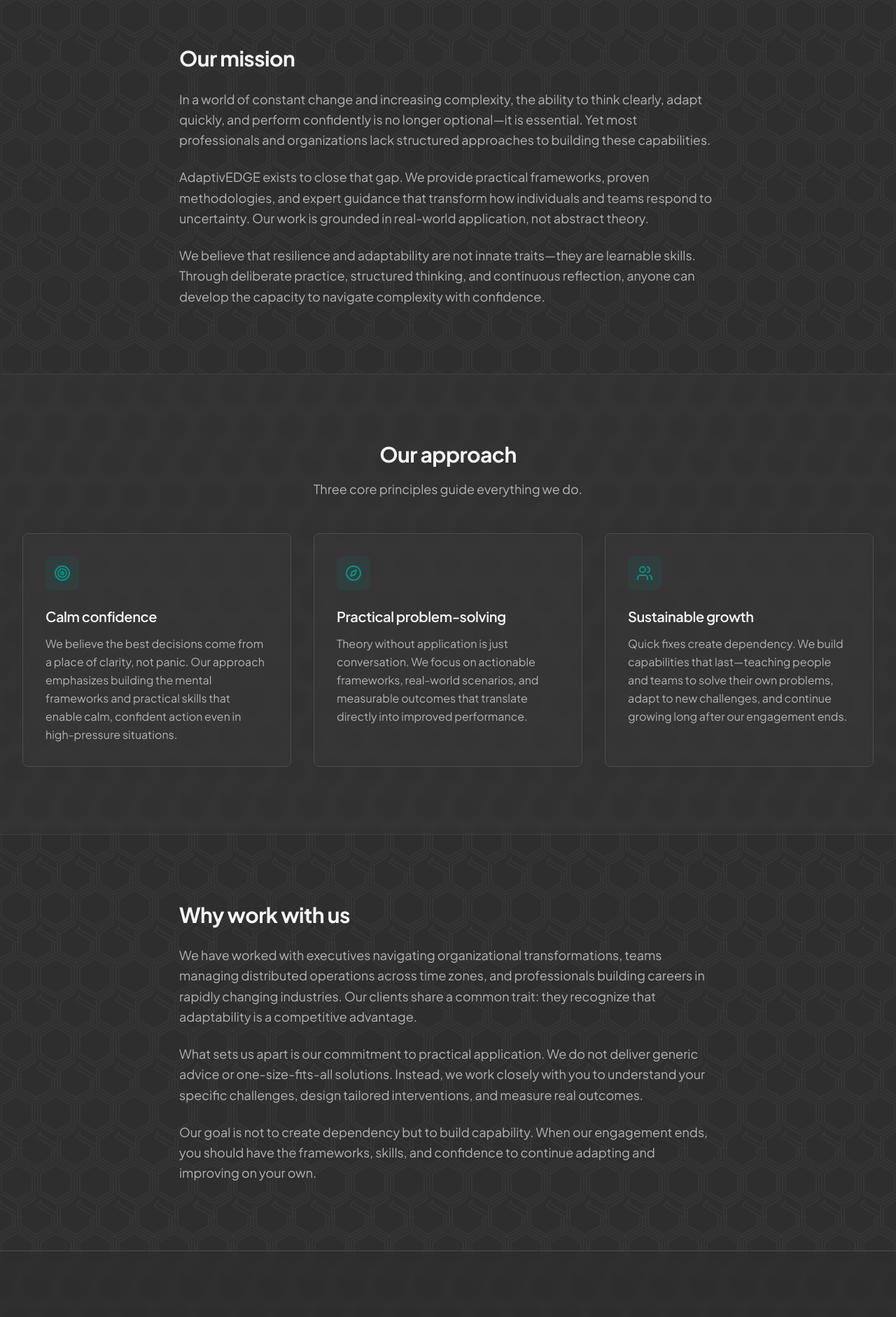
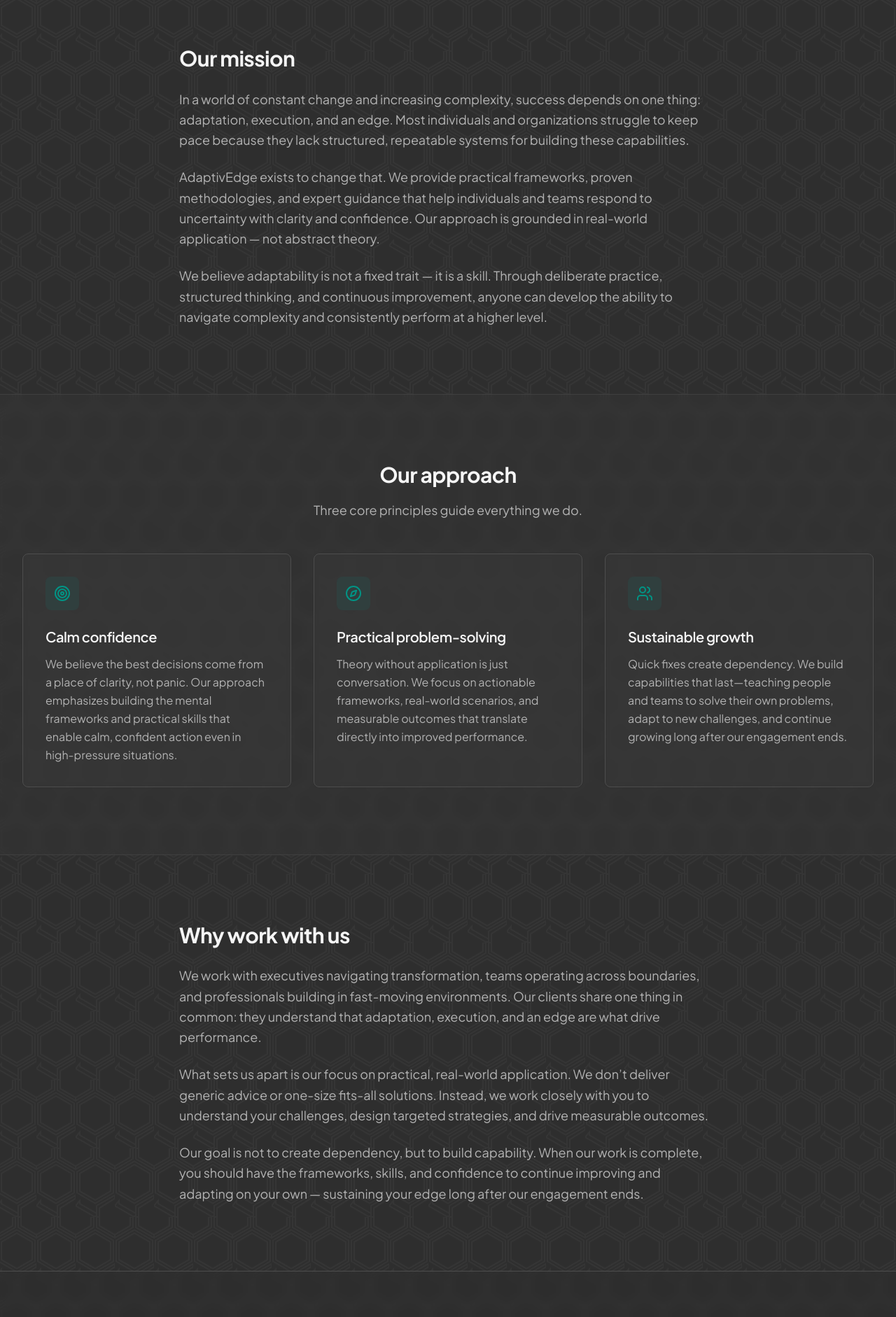
Before and after one commit to erikscomputers/adaptiveEDGE-site, a React (Vite) app: page /about in a window 1280 px wide. Shown: the part 417-2299 px from the top of the page at 70% size. Built offline with nearby package versions, Linux system fonts and the light colour scheme; grey boxes are pictures that could not be loaded; the HTML template or start-up script is replaced by a standard one.

Commit message:
update to about page

```diff
--- a/src/pages/AboutPage.jsx
+++ b/src/pages/AboutPage.jsx
@@ -68,13 +68,13 @@ const AboutPage = () => {
               </h2>
               <div className="space-y-6 text-lg leading-relaxed text-muted-foreground">
                 <p>
-                  In a world of constant change and increasing complexity, the ability to think clearly, adapt quickly, and perform confidently is no longer optional—it is essential. Yet most professionals and organizations lack structured approaches to building these capabilities.
+                  In a world of constant change and increasing complexity, success depends on one thing: adaptation, execution, and an edge. Most individuals and organizations struggle to keep pace because they lack structured, repeatable systems for building these capabilities.
                 </p>
                 <p>
-                  AdaptivEDGE exists to close that gap. We provide practical frameworks, proven methodologies, and expert guidance that transform how individuals and teams respond to uncertainty. Our work is grounded in real-world application, not abstract theory.
+                  AdaptivEdge exists to change that. We provide practical frameworks, proven methodologies, and expert guidance that help individuals and teams respond to uncertainty with clarity and confidence. Our approach is grounded in real-world application — not abstract theory.
                 </p>
                 <p>
-                  We believe that resilience and adaptability are not innate traits—they are learnable skills. Through deliberate practice, structured thinking, and continuous reflection, anyone can develop the capacity to navigate complexity with confidence.
+                  We believe adaptability is not a fixed trait — it is a skill. Through deliberate practice, structured thinking, and continuous improvement, anyone can develop the ability to navigate complexity and consistently perform at a higher level.
                 </p>
               </div>
             </motion.div>
@@ -151,13 +151,13 @@ const AboutPage = () => {
               </h2>
               <div className="space-y-6 text-lg leading-relaxed text-muted-foreground">
                 <p>
-                  We have worked with executives navigating organizational transformations, teams managing distributed operations across time zones, and professionals building careers in rapidly changing industries. Our clients share a common trait: they recognize that adaptability is a competitive advantage.
+                  We work with executives navigating transformation, teams operating across boundaries, and professionals building in fast-moving environments. Our clients share one thing in common: they understand that adaptation, execution, and an edge are what drive performance.
                 </p>
                 <p>
-                  What sets us apart is our commitment to practical application. We do not deliver generic advice or one-size-fits-all solutions. Instead, we work closely with you to understand your specific challenges, design tailored interventions, and measure real outcomes.
+                  What sets us apart is our focus on practical, real-world application. We don’t deliver generic advice or one-size fits-all solutions. Instead, we work closely with you to understand your challenges, design targeted strategies, and drive measurable outcomes.
                 </p>
                 <p>
-                  Our goal is not to create dependency but to build capability. When our engagement ends, you should have the frameworks, skills, and confidence to continue adapting and improving on your own.
+                  Our goal is not to create dependency, but to build capability. When our work is complete, you should have the frameworks, skills, and confidence to continue improving and adapting on your own — sustaining your edge long after our engagement ends.
                 </p>
               </div>
             </motion.div>
--- a/src/pages/CorporateSolutionsPage.jsx
+++ b/src/pages/CorporateSolutionsPage.jsx
@@ -38,7 +38,7 @@ const CorporateSolutionsPage = () => {
   return (
     <>
       <Helmet>
-        <title>Corporate Solutions | AdaptiVantage</title>
+        <title>Corporate Solutions | AdaptivEdge</title>
         <meta name="description" content="Comprehensive programs designed to strengthen organizational resilience, adaptable hiring, and team performance in uncertain environments." />
       </Helmet>
 
--- a/src/pages/MethodPage.jsx
+++ b/src/pages/MethodPage.jsx
@@ -41,8 +41,8 @@ const MethodPage = () => {
   }];
   return <>
       <Helmet>
-        <title>The AdaptiVantage Method - Five-Step Framework for Adaptability</title>
-        <meta name="description" content="Master the five-step AdaptiVantage Method: Observe, Assess, Adapt, Act, and Reflect. A proven framework for navigating complexity and uncertainty with confidence." />
+        <title>The AdaptivEdge Method - Five-Step Framework for Adaptability</title>
+        <meta name="description" content="Master the five-step AdaptivEdge Method: Observe, Assess, Adapt, Act, and Reflect. A proven framework for navigating complexity and uncertainty with confidence." />
       </Helmet>
 
       <div className="min-h-screen flex flex-col bg-transparent">
--- a/src/pages/PersonalDevelopmentPage.jsx
+++ b/src/pages/PersonalDevelopmentPage.jsx
@@ -38,7 +38,7 @@ const PersonalDevelopmentPage = () => {
   return (
     <>
       <Helmet>
-        <title>Personal Development | AdaptiVantage</title>
+        <title>Personal Development | AdaptivEdge</title>
         <meta name="description" content="Individual coaching and training programs for professionals committed to continuous growth, clear thinking, and strategic adaptability." />
       </Helmet>
 
--- a/src/pages/ServicesPage.jsx
+++ b/src/pages/ServicesPage.jsx
@@ -65,8 +65,8 @@ const ServicesPage = () => {
   return (
     <>
       <Helmet>
-        <title>Services - Corporate Solutions & Personal Development | AdaptiVantage</title>
-        <meta name="description" content="Explore AdaptiVantage services: operational resilience training, executive coaching, team workshops, and performance strategies for professionals and organizations." />
+        <title>Services - Corporate Solutions & Personal Development | AdaptivEdge</title>
+        <meta name="description" content="Explore AdaptivEdge services: operational resilience training, executive coaching, team workshops, and performance strategies for professionals and organizations." />
       </Helmet>
 
       <div className="min-h-screen flex flex-col">
```
